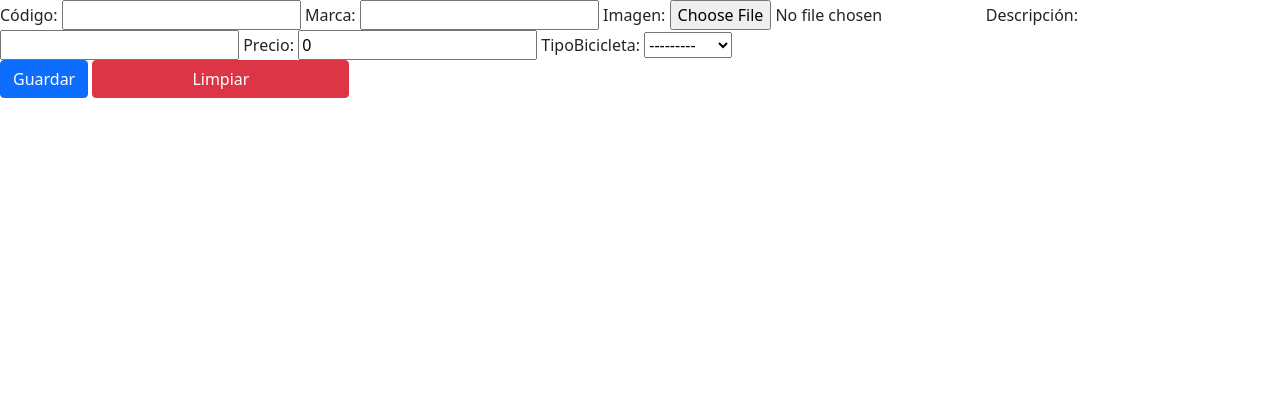
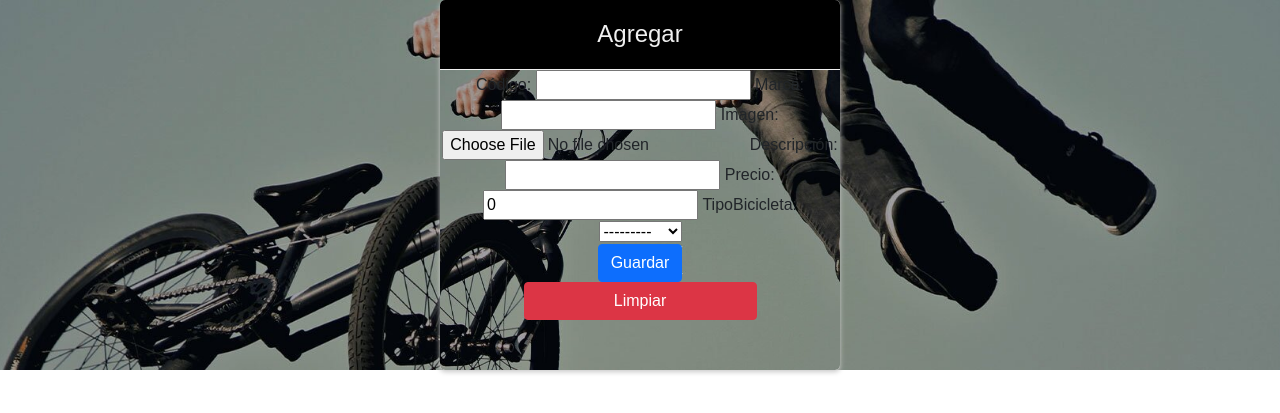
Before and after one commit to CatalinaEsquivel/bicis-master-1-lis-modi-delete-master2.0, a Django app: page /form_bicicleta in a window 1280 px wide. Shown: the top 413 px of the page. Run offline with Django 4.2, Linux system fonts and the light colour scheme; data comes from the database, SQL or seed files in the repository; both versions use the stored data as it was after the commit.

Commit message:
Add files via upload

```diff
--- a/bike/templates/bicicleta/form_bicicleta.html
+++ b/bike/templates/bicicleta/form_bicicleta.html
@@ -1,4 +1,5 @@
 <!DOCTYPE html>
+{% load static %}
 <html lang="es">
 
 <head>
@@ -7,9 +8,15 @@
     <meta name="viewport" content="width=device-width, initial-scale=1.0">
     <title>Agregar Bicicleta</title>
     <link href="https://cdn.jsdelivr.net/npm/bootstrap@5.0.2/dist/css/bootstrap.min.css" rel="stylesheet" integrity="sha384-EVSTQN3/azprG1Anm3QDgpJLIm9Nao0Yz1ztcQTwFspd3yD65VohhpuuCOmLASjC" crossorigin="anonymous">
+    <link rel="stylesheet" href="{% static 'bik/css/style.css' %}">
 </head>
 
 <body>
+    <section id="formulario" style="background-image: url('{% static 'bik/img/1035548_7676613.jpeg' %}')";>
+        <div class="Container">
+            <div class="cont">
+                <h2>Agregar</h2>
+            </div>
             <div class="row">
                 <form action="" method="POST" id="formulario" enctype="multipart/form-data">
                     {% csrf_token %}
@@ -23,6 +30,8 @@
                     </div>
                 </form>
             </div>
+        </div>
+    </section>
 </body>
 
 </html>
--- a/bike/templates/bicicleta/index.html
+++ b/bike/templates/bicicleta/index.html
@@ -106,7 +106,7 @@
         <div class="container">
             <br>
             <br>
-            <h2>¿Quénes Somos?</h2>
+            <h2>¿Quiénes Somos?</h2>
             <p>Somos una tienda y taller especializada en venta de refacciones, mantenimiento y vida del ciclismo. Ubicados en V Región, Valparaíso, Papudo.
                 Pioneros en nuestra comuna en ofrecer servicios de mantenimiento. Contamos con un excelente equipo de trabajo, profesional y responsable,
                 quienes se capacitan en forma permanente, a fin de estar actualizados en los cambios e innovaciones tecnológicas.
--- a/bike/views.py
+++ b/bike/views.py
@@ -51,9 +51,9 @@ def form_mod_bicicleta(request, id):
 
         if bicicleta.is_valid():
             bicicleta.save() #modificar a la BD
-            datos['mensaje'] = 'Se modificó vehículo'
+            datos['mensaje'] = 'Se modificó Bicicleta'
         else:
-            datos['mensaje'] = 'NO se modificó vehículo'
+            datos['mensaje'] = 'NO se modificó Bicicleta'
 
     return render(request, 'bicicleta/form_mod_bicicleta.html', datos)
 
```
Also changed, not shown: bike/templates/bicicleta/form_mod_bicicleta.html (+9 -0 lines), db.sqlite3, media/productos/biciBmx_oRkpfCB.jpg (added), media/productos/bikee.jpg (added), media/productos/bikee_X8HesyL.jpg (added), media/productos/ej.jpg.jpg (added). Lines whose indentation alone changed are shown as unchanged.
